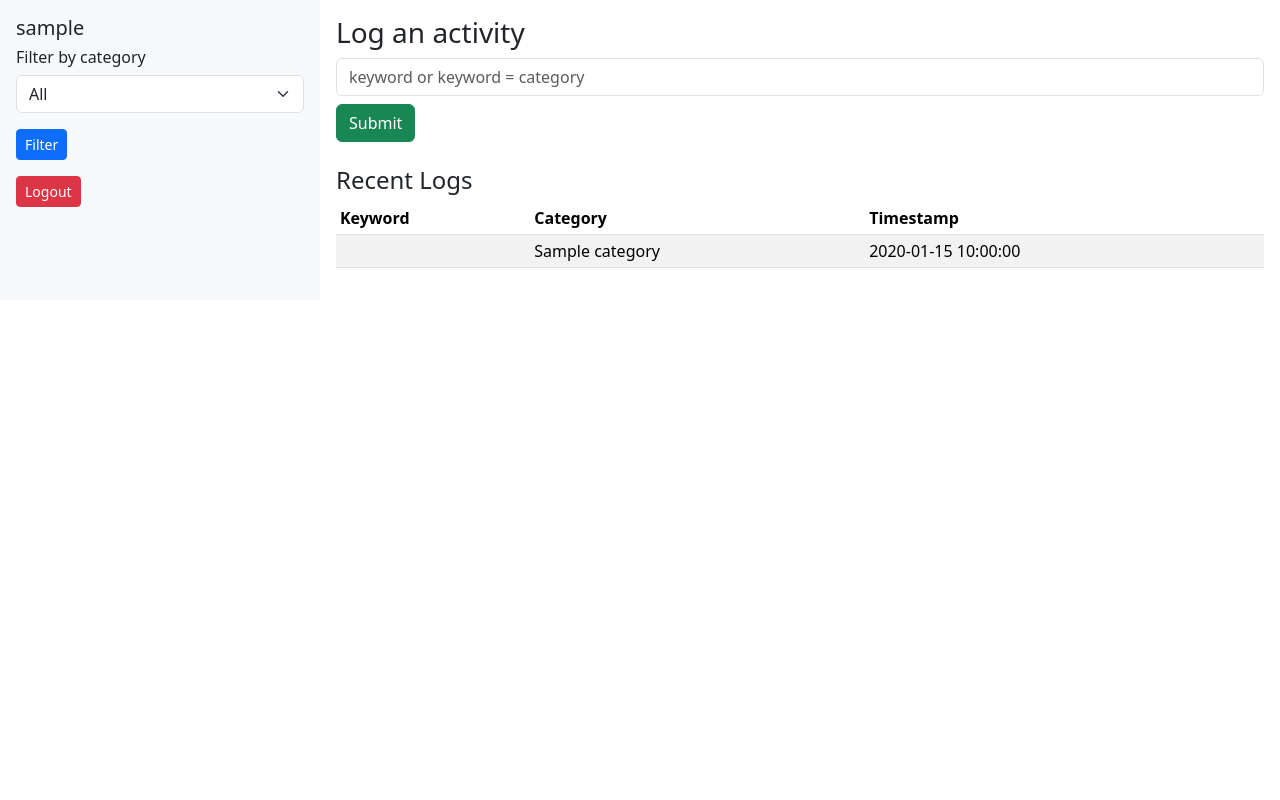
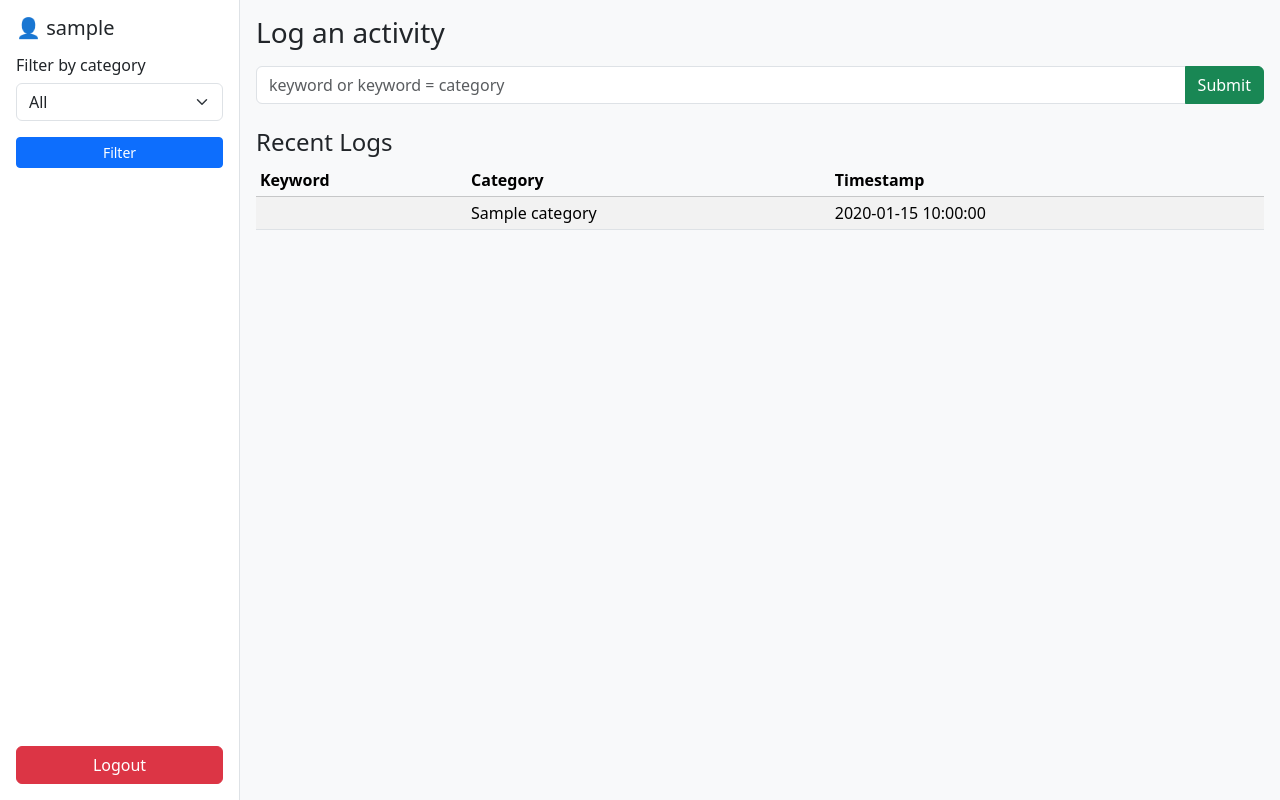
Before and after one commit to allnovice/tracker, a Flask app: page /log in a window 1280 px wide. Run offline with Flask 3, Linux system fonts and the light colour scheme; the visitor is signed in with stand-in values (Sample User, id 1); a database or web service that is not in the repository returns one stand-in record (values such as "Sample title"); some libraries are stand-ins or nearby versions.

Commit message:
Update log.html

```diff
--- a/templates/log.html
+++ b/templates/log.html
@@ -3,14 +3,38 @@
 <head>
   <meta charset="utf-8">
   <title>Logs</title>
+  <meta name="viewport" content="width=device-width, initial-scale=1"> <!-- mobile scaling -->
   <link href="https://cdn.jsdelivr.net/npm/bootstrap@5.3.2/dist/css/bootstrap.min.css" rel="stylesheet">
+  <style>
+    body { background-color: #f8f9fa; }
+    .sidebar {
+      height: 100vh;
+      position: fixed;
+      left: 0;
+      top: 0;
+      width: 240px;
+      background: #ffffff;
+      border-right: 1px solid #dee2e6;
+      display: flex;
+      flex-direction: column;
+      justify-content: space-between;
+      padding: 1rem;
+    }
+    .content {
+      margin-left: 240px;
+      padding: 1rem;
+    }
+    @media (max-width: 768px) {
+      .sidebar { width: 200px; }
+      .content { margin-left: 200px; }
+    }
+  </style>
 </head>
 <body>
-<div class="container-fluid">
-  <div class="row">
   <!-- Sidebar -->
-    <div class="col-md-3 bg-light p-3">
-      <h5>{{ username }}</h5>
+  <div class="sidebar">
+    <div>
+      <h5 class="mb-3">👤 {{ username }}</h5>
       <h6>Filter by category</h6>
       <form method="get" action="/log">
         <select name="category" class="form-select mb-3">
@@ -19,26 +43,32 @@
           <option value="{{ cat }}">{{ cat }}</option>
           {% endfor %}
         </select>
-        <button type="submit" class="btn btn-sm btn-primary mb-3">Filter</button>
+        <button type="submit" class="btn btn-sm btn-primary w-100">Filter</button>
       </form>
-      <a href="/logout" class="btn btn-danger btn-sm">Logout</a>
+    </div>
+    <div>
+      <a href="/logout" class="btn btn-danger w-100">Logout</a>
+    </div>
   </div>
 
   <!-- Main content -->
-    <div class="col-md-9 p-3">
-      <h3>Log an activity</h3>
+  <div class="content">
+    <h3 class="mb-3">Log an activity</h3>
     {% if message %}
     <div class="alert alert-info">{{ message }}</div>
     {% endif %}
-      <form method="post">
-        <input type="text" name="prompt" class="form-control mb-2" placeholder="keyword or keyword = category">
+    <form method="post" class="mb-4">
+      <div class="input-group">
+        <input type="text" name="prompt" class="form-control" placeholder="keyword or keyword = category">
         <button type="submit" class="btn btn-success">Submit</button>
+      </div>
     </form>
 
-      <h4 class="mt-4">Recent Logs</h4>
+    <h4>Recent Logs</h4>
     {% if logs %}
-      <table class="table table-striped table-sm">
-        <thead>
+    <div class="table-responsive">
+      <table class="table table-striped table-hover table-sm">
+        <thead class="table-light">
           <tr>
             <th>Keyword</th>
             <th>Category</th>
@@ -55,11 +85,10 @@
           {% endfor %}
         </tbody>
       </table>
+    </div>
     {% else %}
-      <p>No logs yet.</p>
+    <p class="text-muted">No logs yet.</p>
     {% endif %}
-    </div>
-  </div>
   </div>
 </body>
 </html>
```
Lines whose indentation alone changed are shown as unchanged.
